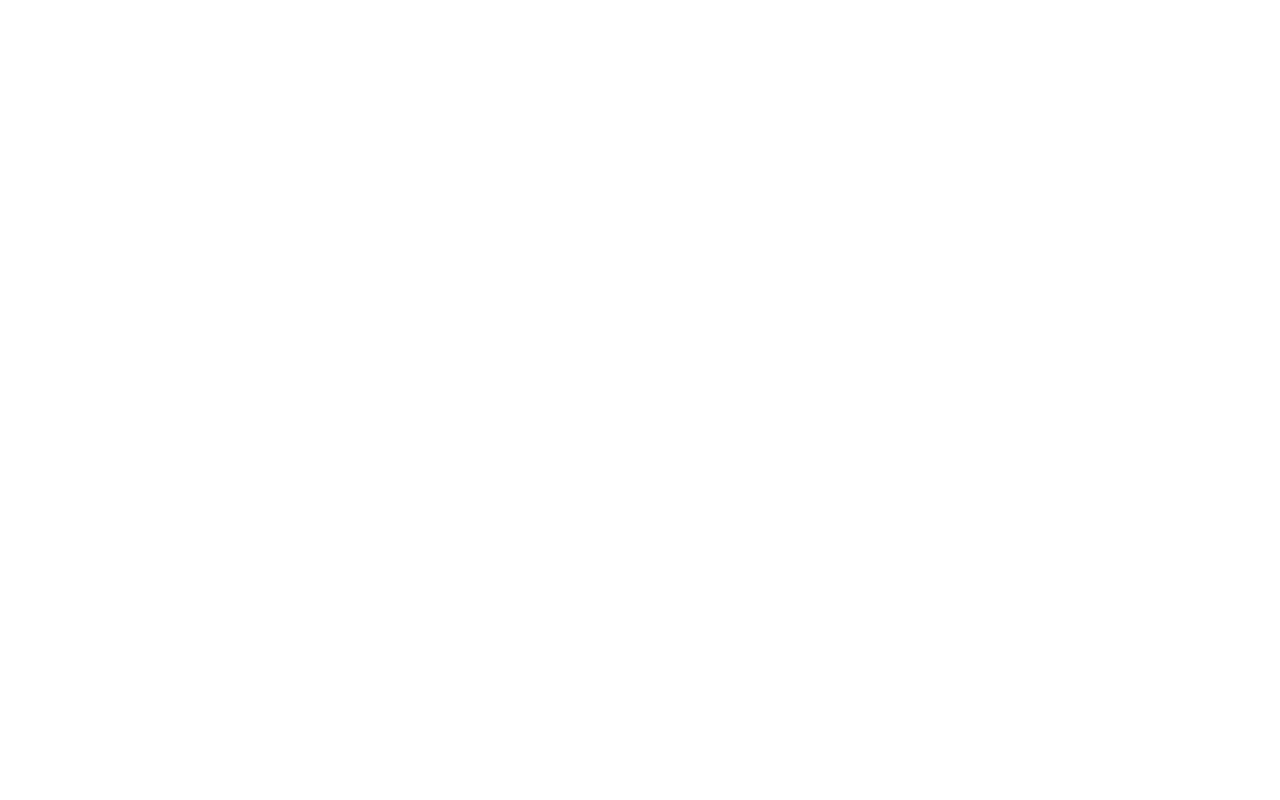
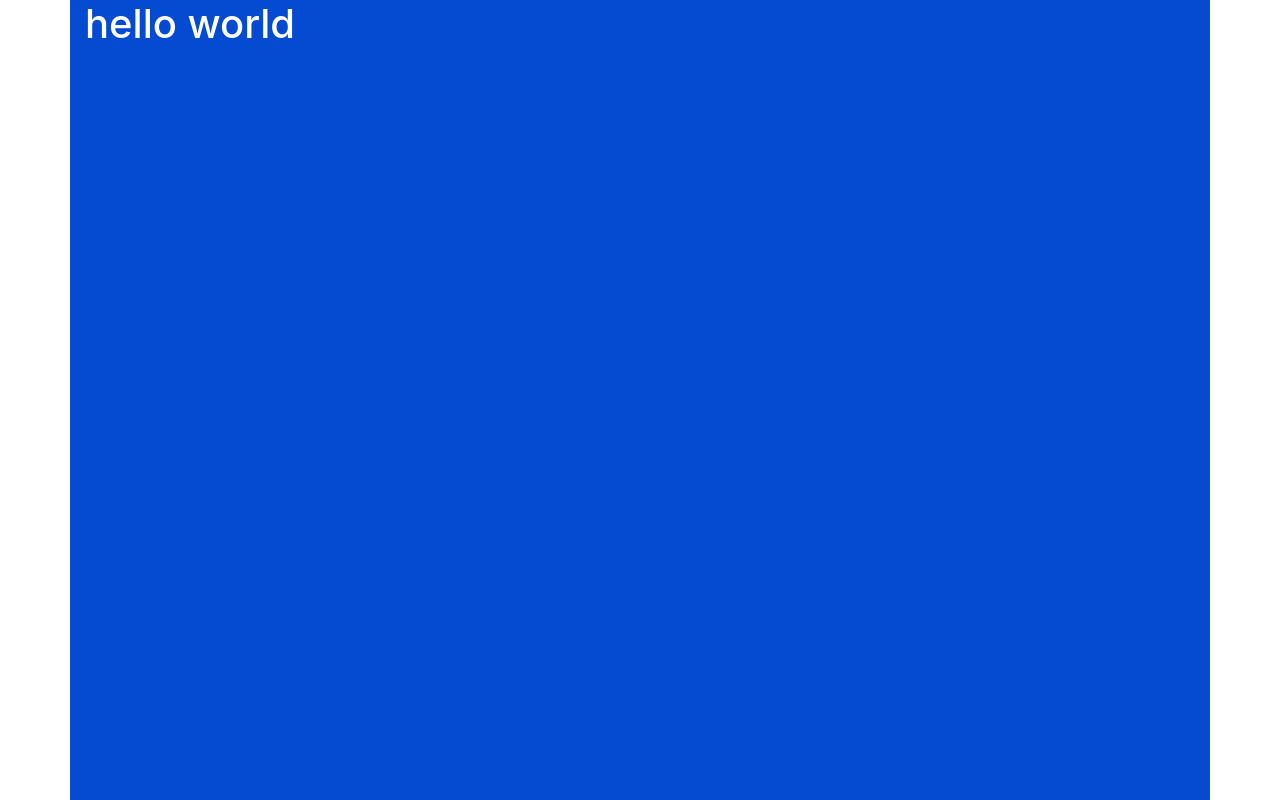
Before and after one commit to Yipeechen/bootstrap4-practice, a website: page index.html in a window 1280 px wide. Drawn offline with nearby package versions, Linux system fonts and the light colour scheme.

Commit message:
container intro

```diff
--- a/index.html
+++ b/index.html
@@ -10,6 +10,14 @@
     <link rel="stylesheet" href="/style.css">
 </head>
 <body>
+  <!-- container：給元素添加固定的寬度，隨的窗口大小改變，應用到media queries(@media)響應式框架，設置了break point -->
+  <!-- container-fulid：寬度會是100% -->
+  <div class="container demo">
+    <h1>hello world</h1>
+  </div>
+
+
+
   <script src="https://code.jquery.com/jquery-3.3.1.slim.min.js" integrity="sha384-q8i/X+965DzO0rT7abK41JStQIAqVgRVzpbzo5smXKp4YfRvH+8abtTE1Pi6jizo"
     crossorigin="anonymous"></script>
   <script src="https://cdnjs.cloudflare.com/ajax/libs/popper.js/1.14.3/umd/popper.min.js" integrity="sha384-ZMP7rVo3mIykV+2+9J3UJ46jBk0WLaUAdn689aCwoqbBJiSnjAK/l8WvCWPIPm49"
--- a/style.css
+++ b/style.css
@@ -0,0 +1,6 @@
+.container.demo {
+  background-color: #054bd1;
+  height: 100vh;
+  color: white;
+  -webkit-font-smoothing: antialiased; /* 字體防鋸齒屬性 */
+}
```
